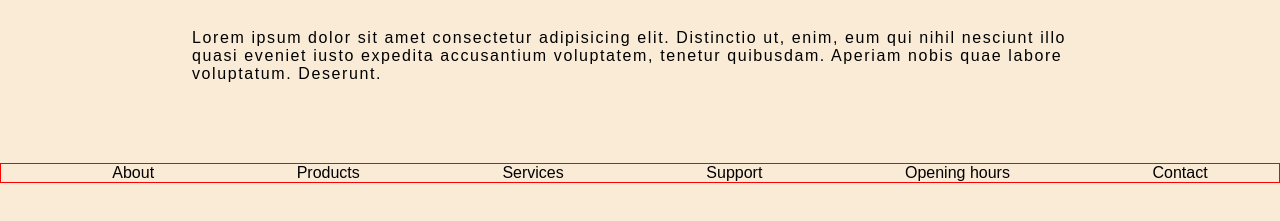
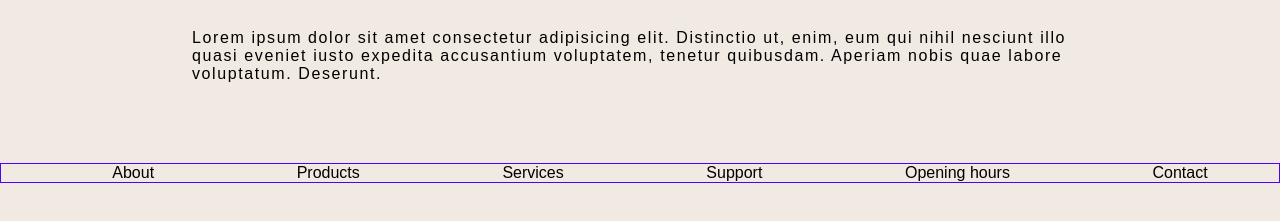
Before and after one commit to Nicolas040/Projet1, a plain HTML site: page index.html in a window 1280 px wide. Shown: the part 115-336 px from the top of the page. Drawn offline with Linux system fonts and the light colour scheme.

Commit message:
modification du style

```diff
--- a/assets/css/style.css
+++ b/assets/css/style.css
@@ -1,7 +1,7 @@
 body {
     margin: 0;
     padding: 0;
-    background-color: antiquewhite;
+    background-color: rgb(240, 234, 226);
 }
 
 * {
@@ -29,7 +29,7 @@ h1 {
     display: flex;
     justify-content: space-around;
     margin-top: 5rem;
-    border: 1px solid red;
+    border: 1px solid rgb(76, 0, 255);
 }
 
 #navmenu li {
```
